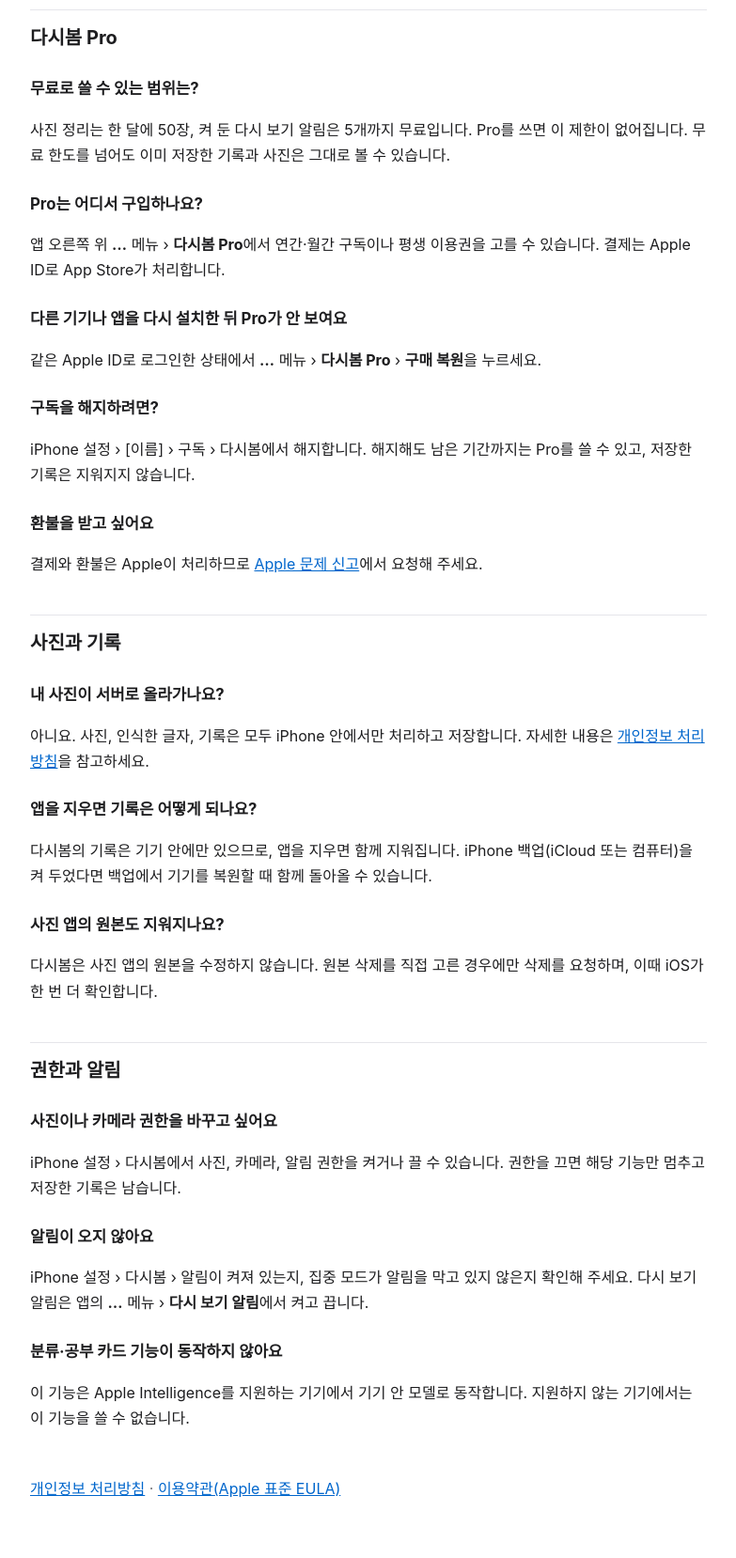
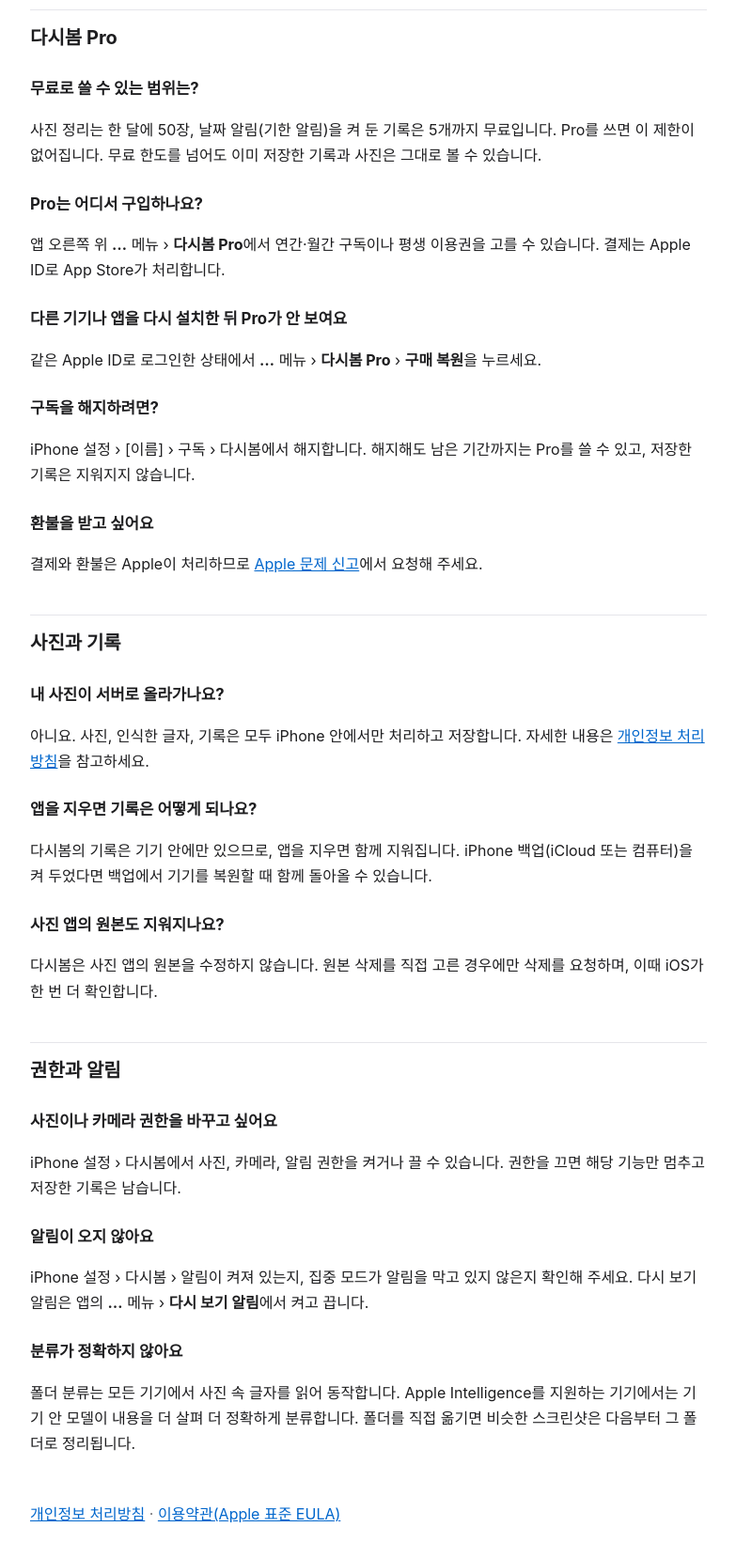
Before and after one commit to yodadaije0919-hash/dasibom-privacy, a plain HTML site: page support.html in a window 1280 px wide. Shown: the part 320-1978 px from the top of the page at 94% size, without its empty margins (248-1031 px from the left). Drawn offline with Linux system fonts and the light colour scheme.

Commit message:
Correct the free reminder limit and on-device AI wording
Co-Authored-By: Claude Opus 5.5 <noreply@anthropic.com>

```diff
--- a/support.html
+++ b/support.html
@@ -29,7 +29,7 @@ li{margin:.35em 0}
 
 <h2>다시봄 Pro</h2>
 <h3>무료로 쓸 수 있는 범위는?</h3>
-<p>사진 정리는 한 달에 50장, 켜 둔 다시 보기 알림은 5개까지 무료입니다. Pro를 쓰면 이 제한이 없어집니다. 무료 한도를 넘어도 이미 저장한 기록과 사진은 그대로 볼 수 있습니다.</p>
+<p>사진 정리는 한 달에 50장, 날짜 알림(기한 알림)을 켜 둔 기록은 5개까지 무료입니다. Pro를 쓰면 이 제한이 없어집니다. 무료 한도를 넘어도 이미 저장한 기록과 사진은 그대로 볼 수 있습니다.</p>
 <h3>Pro는 어디서 구입하나요?</h3>
 <p>앱 오른쪽 위 <strong>…</strong> 메뉴 › <strong>다시봄 Pro</strong>에서 연간·월간 구독이나 평생 이용권을 고를 수 있습니다. 결제는 Apple ID로 App Store가 처리합니다.</p>
 <h3>다른 기기나 앱을 다시 설치한 뒤 Pro가 안 보여요</h3>
@@ -52,8 +52,8 @@ li{margin:.35em 0}
 <p>iPhone 설정 › 다시봄에서 사진, 카메라, 알림 권한을 켜거나 끌 수 있습니다. 권한을 끄면 해당 기능만 멈추고 저장한 기록은 남습니다.</p>
 <h3>알림이 오지 않아요</h3>
 <p>iPhone 설정 › 다시봄 › 알림이 켜져 있는지, 집중 모드가 알림을 막고 있지 않은지 확인해 주세요. 다시 보기 알림은 앱의 <strong>…</strong> 메뉴 › <strong>다시 보기 알림</strong>에서 켜고 끕니다.</p>
-<h3>분류·공부 카드 기능이 동작하지 않아요</h3>
-<p>이 기능은 Apple Intelligence를 지원하는 기기에서 기기 안 모델로 동작합니다. 지원하지 않는 기기에서는 이 기능을 쓸 수 없습니다.</p>
+<h3>분류가 정확하지 않아요</h3>
+<p>폴더 분류는 모든 기기에서 사진 속 글자를 읽어 동작합니다. Apple Intelligence를 지원하는 기기에서는 기기 안 모델이 내용을 더 살펴 더 정확하게 분류합니다. 폴더를 직접 옮기면 비슷한 스크린샷은 다음부터 그 폴더로 정리됩니다.</p>
 
 <p class="meta" style="margin-top:3em"><a href="./">개인정보 처리방침</a> · <a href="https://www.apple.com/legal/internet-services/itunes/dev/stdeula/">이용약관(Apple 표준 EULA)</a></p>
 </main></body>
```
Also changed, not shown: index.html (+2 -2 lines).
